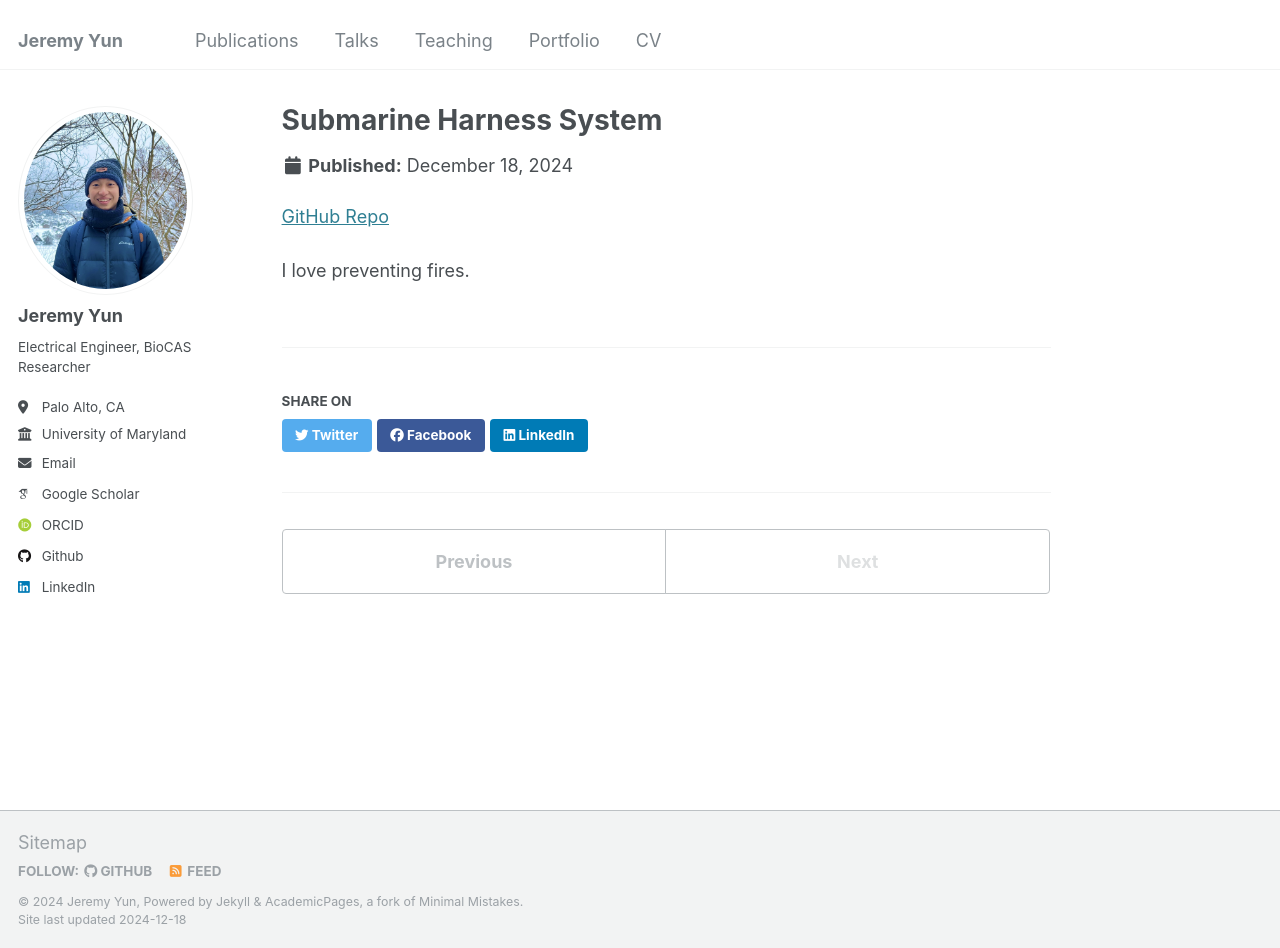
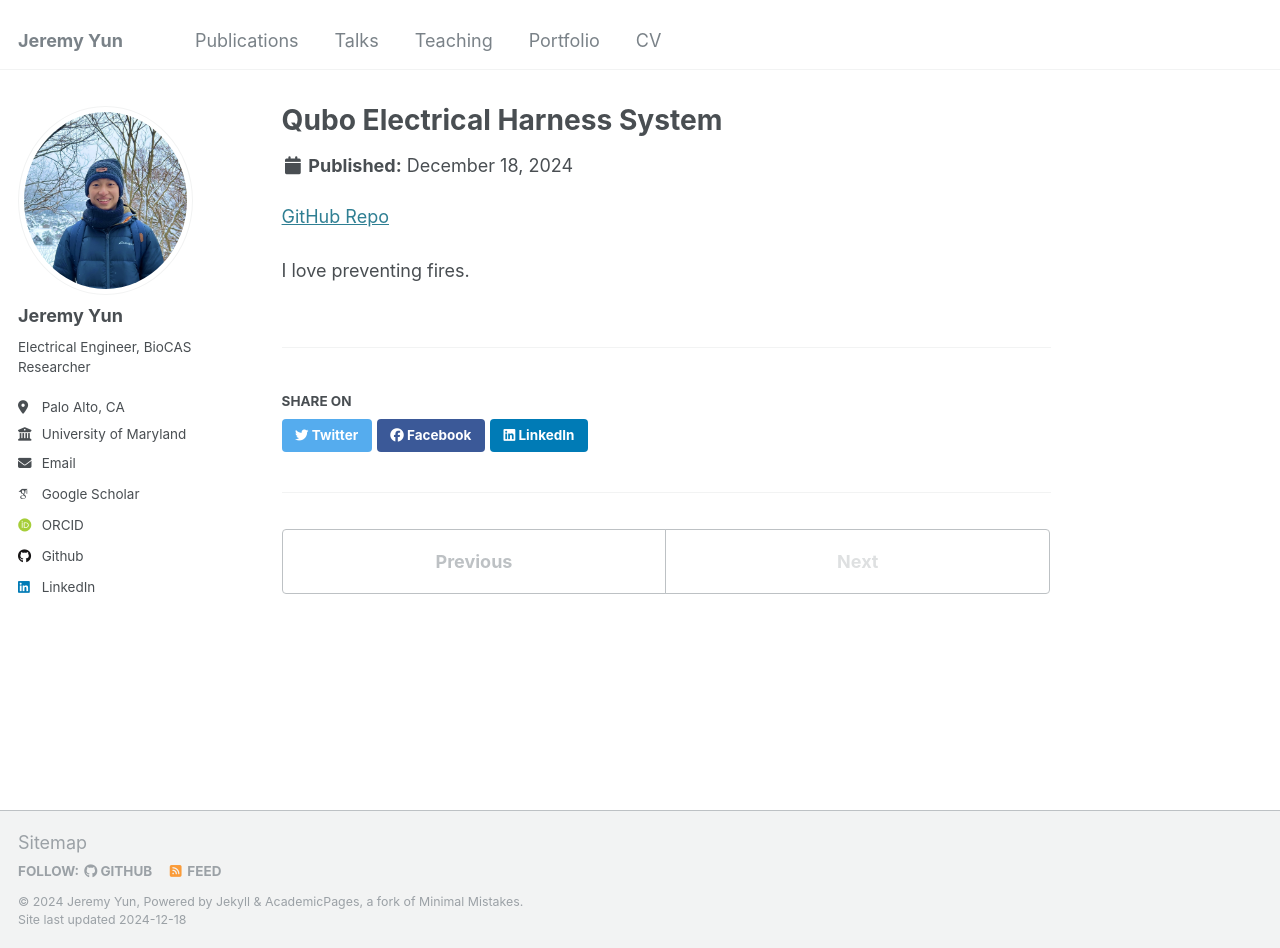
Before and after one commit to JermYeWorm/JermYeWorm.github.io, a Jekyll site: the page built from _portfolio/6_conn_board.html, in a window 1280 px wide and 948 px high. Built offline with Jekyll 4.4.1, drawn with Linux system fonts in a browser that asks for light colours; some web fonts are replaced.

Commit message:
change conn board

```diff
--- a/_portfolio/6_conn_board.html
+++ b/_portfolio/6_conn_board.html
@@ -1,5 +1,5 @@
 ---
-title: "Submarine Harness System"
+title: "Qubo Electrical Harness System"
 excerpt: "Simple modular wire harnessing system for Qubo's submarine hull using a centralized connector PCB. Increased submarine electrical system bootup from under 35% success rate to over 98%. Built for Robotics @ Maryland.<br/><img src='/images/conn_board.png'>"
 collection: portfolio
 ---
```
